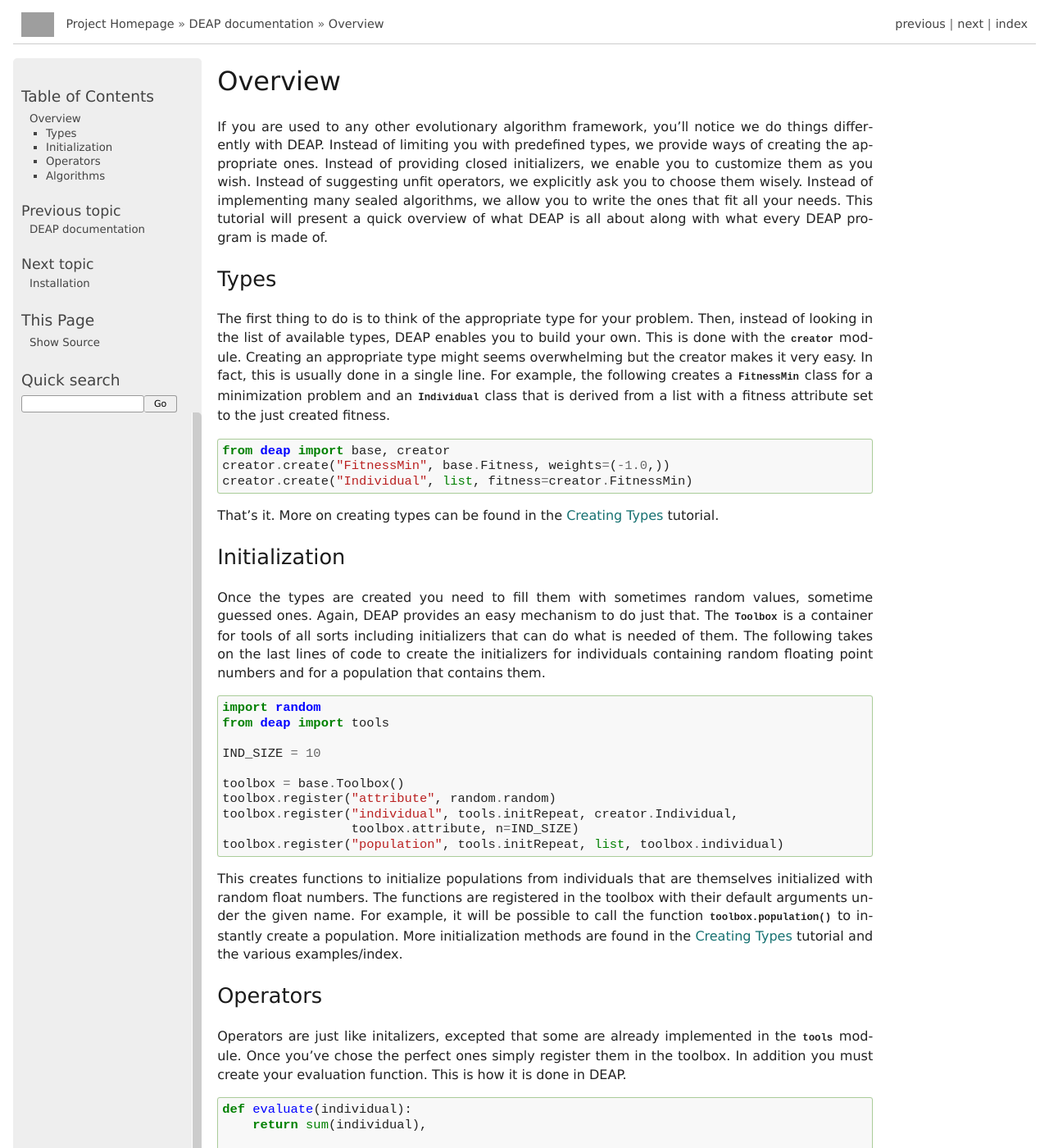
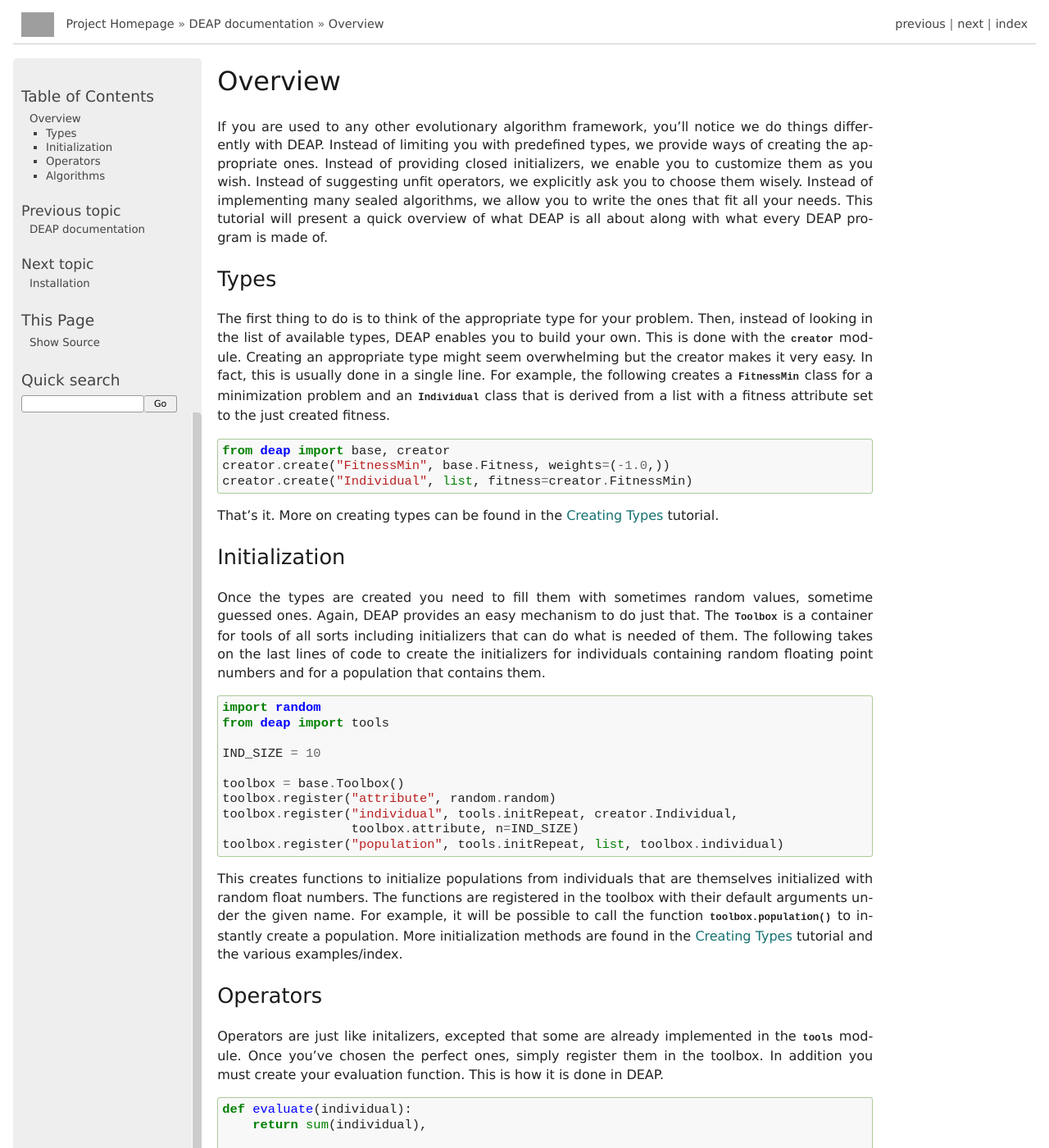
Before and after one commit to DEAP/deap, a Sphinx documentation site: the page built from doc/overview.rst, in a window 1280 px wide and 1400 px high. Shown: the whole window at 82% size. Built offline with Sphinx 7.4.7, drawn with Linux system fonts in a browser that asks for light colours; formulas are drawn with MathJax 3; pages that are not in the unit, such as notebooks, are missing from menus; the version number could not be read and is left out; grey boxes are pictures that could not be loaded.

Commit message:
minor typos

```diff
--- a/doc/overview.rst
+++ b/doc/overview.rst
@@ -14,7 +14,7 @@ Types
 The first thing to do is to think of the appropriate type for your problem.
 Then, instead of looking in the list of available types, DEAP enables you to
 build your own. This is done with
-the :mod:`~deap.creator` module. Creating an appropriate type might seems
+the :mod:`~deap.creator` module. Creating an appropriate type might seem
 overwhelming but the creator makes it very easy. In fact, this is usually done
 in a single line. For example, the following creates a :class:`FitnessMin` class
 for a minimization problem and an :class:`Individual` class that is derived
@@ -51,8 +51,8 @@ are found in the :doc:`tutorials/basic/part1` tutorial and the various
 Operators
 ---------
 Operators are just like initalizers, excepted that some are already
-implemented in the :mod:`~deap.tools` module. Once you've chose the perfect
-ones simply register them in the toolbox. In addition you must create your
+implemented in the :mod:`~deap.tools` module. Once you've chosen the perfect
+ones, simply register them in the toolbox. In addition you must create your
 evaluation function. This is how it is done in DEAP.
 
 .. literalinclude:: /code/tutorials/part_1/1_where_to_start.py
```
